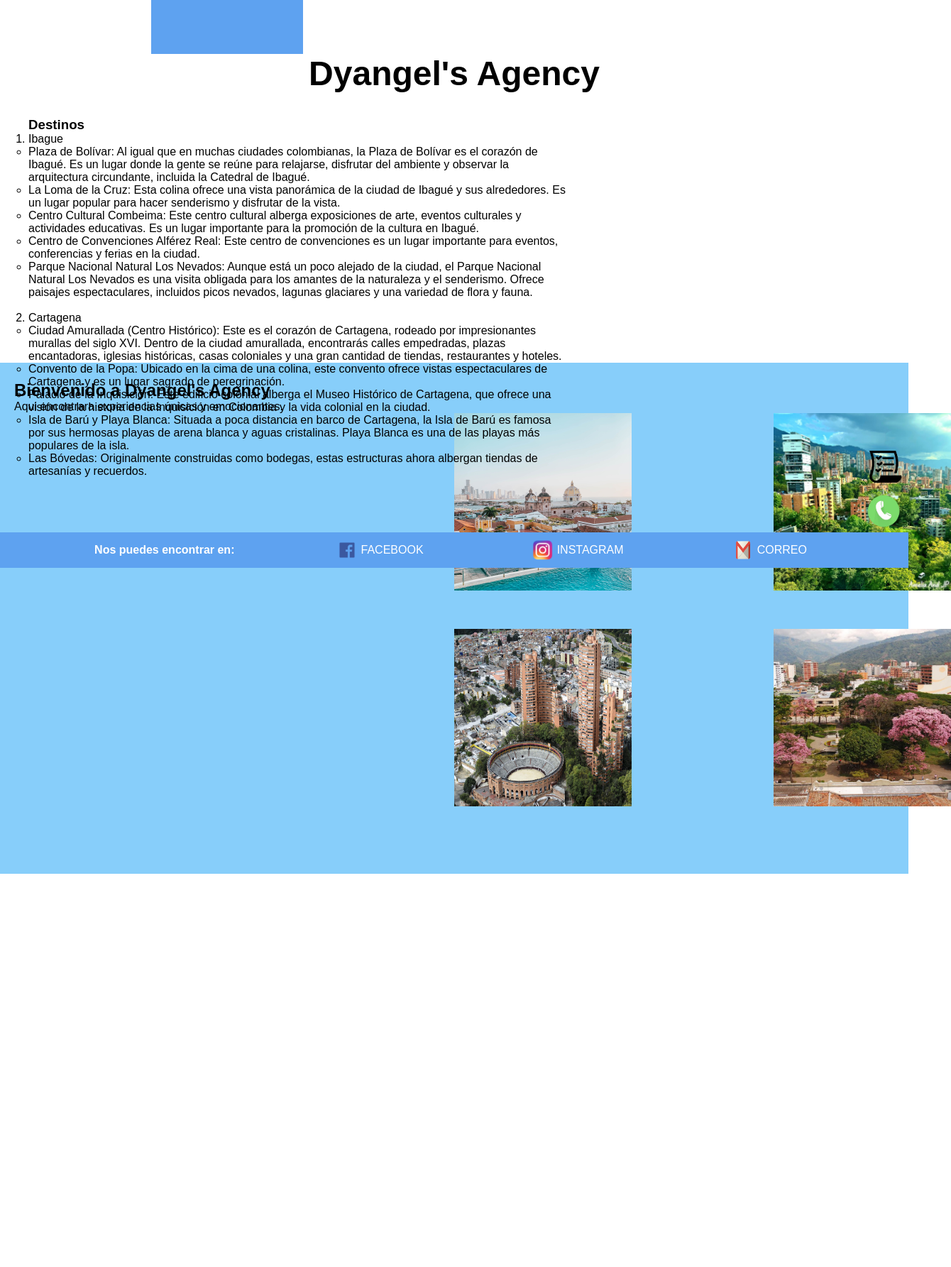
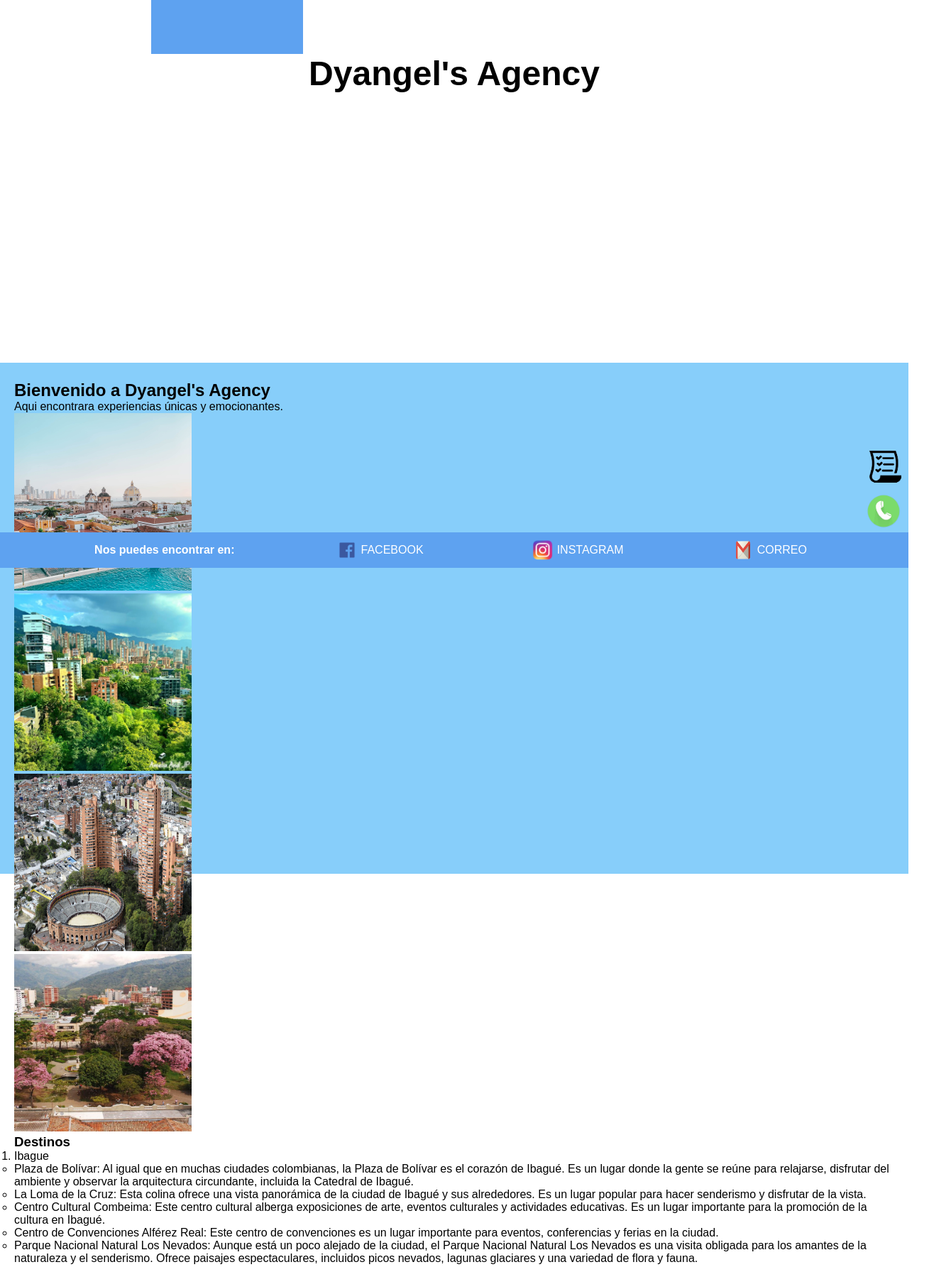
Before and after one commit to DYANGELO/entrega, a plain HTML site: page index.html in a window 1280 px wide. Shown: the top 1785 px of the page at 71% size, 1340 px wide, since content can reach past the window. Before the commit the page ends 1231 px from the top, so only its background shows below. Drawn offline with Linux system fonts and the light colour scheme.

Commit message:
Update index.html

```diff
--- a/index.html
+++ b/index.html
@@ -14,6 +14,9 @@
         <div class="titulo">
             <center><h1>Dyangel's Agency</h1></center>
           </div>
+
+    <div class="logo">  </div>
+
         <div>
             <nav>
                 <ul>
@@ -24,50 +27,27 @@
                 </ul>
             </nav>
         </div>
-      <div class="titulo"></div>
-      <div class="Img1"></div>
-      <div class="Img2"></div>
-      <div class="Img3"></div>
-      <div class="Img4"></div>
-      <div class="aside1"></div>
-      <div class="footer"></div>
-      <div class="logo"></div>
 
-       <nav>
-
-            <ul>
-                <li><a href="#inicio" class="navegacion">Inicio</a></li>
-                <li><a href="#destinos" class="navegacion">Destinos</a></li>
-                <li><a href="#nosotros" class="navegacion" >Nosotros</a></li>
-                <li><a href="#contacto" class="navegacion">Contacto</a></li>
-            </ul>
-        </nav>
     </div>
     </header>
 
     <main>
-        <section id="Inicio">
+        <div class="titulo"></div>
             <div class="titulo1">
                 <h2>Bienvenido a Dyangel's Agency</h2>
                      <p> Aqui encontrara experiencias únicas y emocionantes.</p>
             </div>
-           <div class="contenedor">
-            <Div class="caja1">
-                <img class="cajas" src="./Imagenes/alyson-haley-travel-diary-cartagena-colombia-60-1.jpg" alt="">
-            </Div>
 
-            <div class="caja2">
-                <img class="cajas" src="./Imagenes/5-Medellin-Colombia-1030x1030.jpg" alt="">
-            </div>
 
-            <div class="caja3">
-                <img class="cajas" src="./Imagenes/1ffb50b8543a9237c834d809d8bf2f41.jpg" alt="">
-            </div>
+        <div class="Img1"> <img class="cajas" src="./Imagenes/alyson-haley-travel-diary-cartagena-colombia-60-1.jpg" alt=""> </div>
 
-            <div class="caja4">
-                <img class="cajas" src="./Imagenes/Ibague-Tolima-p72tvlm3hz9r1q5w2zywnuacecnd0zomnj4g3b0qk0.jpg" alt="">
-            </div>
-        </div>
+        <div class="Img2"> <img class="cajas" src="./Imagenes/5-Medellin-Colombia-1030x1030.jpg" alt=""> </div>
+
+        <div class="Img3"> <img class="cajas" src="./Imagenes/1ffb50b8543a9237c834d809d8bf2f41.jpg" alt=""> </div>
+
+        <div class="Img4"> <img class="cajas" src="./Imagenes/Ibague-Tolima-p72tvlm3hz9r1q5w2zywnuacecnd0zomnj4g3b0qk0.jpg" alt=""> </div>
+
+
             </section>
                 <div class="weall">
             <section id="nosotros">
@@ -80,9 +60,8 @@
         <div class="formulario" >
             <a href="./Rutas de accesos/formulario.html"><img class="formulario" src="./Imagenes/formulario.png" alt=""></a>
         </div>
-
-        <div class="destino">
-            <h3>Destinos</h3>
+    <div class="aside1">
+        <h3>Destinos</h3>
             <ol>
                 <li>Ibague
                     <ul>
```
